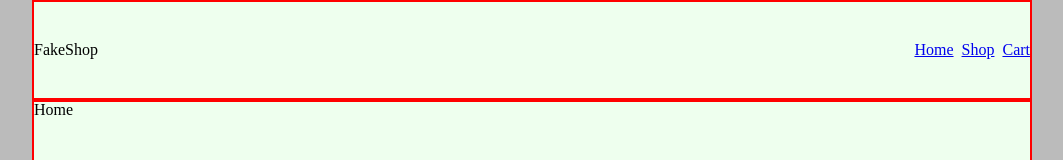
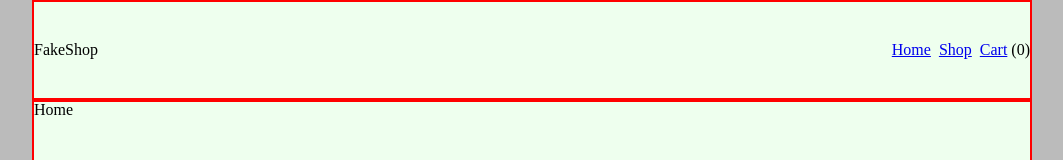
Before and after one commit to MongrelArchitect/shopping-cart, a React (Create React App) app: page / in a window 1280 px wide. Shown: the top 160 px of the page, without its empty margins (108-1171 px from the left). Built offline with nearby package versions, Linux system fonts and the light colour scheme.

Commit message:
Show quantity of items in cart

```diff
--- a/src/App.jsx
+++ b/src/App.jsx
@@ -1,4 +1,4 @@
-import React from 'react';
+import React, { useState } from 'react';
 
 import Header from './components/Header';
 import RouteSwitch from './components/Router';
@@ -8,10 +8,18 @@ import './styles/reset.css';
 import './styles/style.css';
 
 function App() {
+  const [cart, setCart] = useState({});
+
+  const addToCart = (id, quantity) => {
+    const newCart = { ...cart };
+    newCart[id] = quantity;
+    setCart(newCart);
+  };
+
   return (
     <div className="container">
-      <Header />
-      <RouteSwitch />
+      <Header cart={cart} />
+      <RouteSwitch addToCart={addToCart} />
       <Footer />
     </div>
   );
--- a/src/components/Header.jsx
+++ b/src/components/Header.jsx
@@ -1,7 +1,16 @@
 import React from 'react';
 import { Link } from 'react-router-dom';
 
-export default function Header() {
+export default function Header({ cart }) {
+  const getTotalItemCount = () => {
+    const keys = Object.keys(cart);
+    let total = 0;
+    keys.forEach((key) => {
+      total += cart[key];
+    });
+    return total;
+  };
+
   return (
     <div className="header">
       <span>FakeShop</span>
@@ -14,6 +23,12 @@ export default function Header() {
         </li>
         <li>
           <Link to="/cart">Cart</Link>
+          <span>
+            {' '}
+            (
+            {getTotalItemCount()}
+            )
+          </span>
         </li>
       </ul>
     </div>
--- a/src/components/Product.jsx
+++ b/src/components/Product.jsx
@@ -1,6 +1,17 @@
-import React from 'react';
+import React, { useState } from 'react';
 
-export default function Product({ product }) {
+export default function Product({ product, addToCart }) {
+  const [quantity, setQuantity] = useState(0);
+
+  const changeQuantity = (event) => {
+    setQuantity(+event.target.value);
+    console.log(quantity);
+  };
+
+  const addItem = () => {
+    addToCart(product.id, quantity);
+  };
+
   return (
     <div className="product">
       <span>{product.title}</span>
@@ -10,6 +21,16 @@ export default function Product({ product }) {
         $
         {product.price}
       </span>
+      <label htmlFor={`quant${product.id}`}>
+        Quantity:
+        <input
+          type="number"
+          min="1"
+          id={`quant${product.id}`}
+          onChange={changeQuantity}
+        />
+      </label>
+      <button type="button" onClick={addItem}>ADD TO CART</button>
     </div>
   );
 }
--- a/src/components/Router.jsx
+++ b/src/components/Router.jsx
@@ -4,11 +4,11 @@ import Home from './Home';
 import Shop from './Shop';
 import Cart from './Cart';
 
-export default function RouteSwitch() {
+export default function RouteSwitch({ addToCart }) {
   return (
     <Routes>
       <Route path="/" element={<Home />} />
-      <Route path="/shop" element={<Shop />} />
+      <Route path="/shop" element={<Shop addToCart={addToCart} />} />
       <Route path="/cart" element={<Cart />} />
     </Routes>
   );
--- a/src/components/Shop.jsx
+++ b/src/components/Shop.jsx
@@ -1,7 +1,7 @@
 import React, { useState, useEffect } from 'react';
 import Product from './Product';
 
-export default function Shop() {
+export default function Shop({ addToCart }) {
   const [products, setProducts] = useState(null);
 
   useEffect(() => {
@@ -18,7 +18,7 @@ export default function Shop() {
     return (
       <div className="products">
         {products.map((product) => (
-          <Product product={product} key={product.id} />
+          <Product product={product} key={product.id} addToCart={addToCart} />
         ))}
       </div>
     );
```
